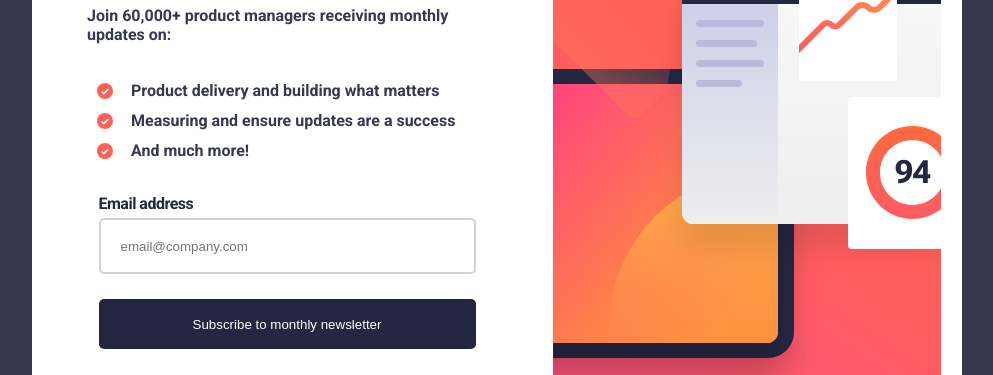
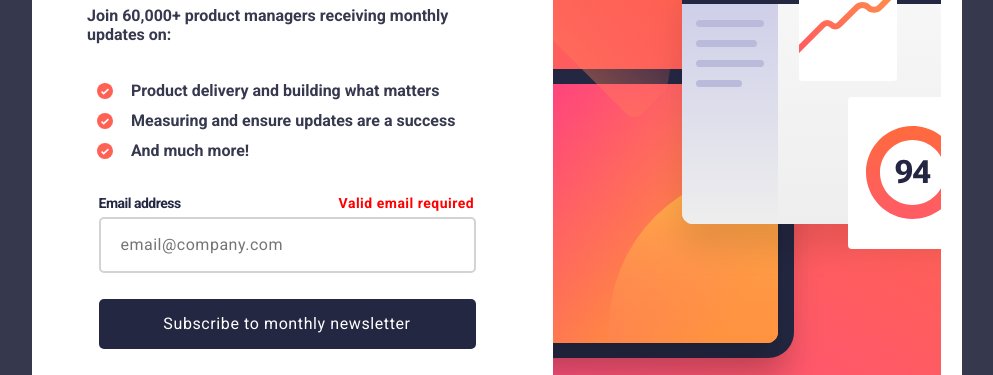
Before and after one commit to Vorpalv2/Front_End_Mentor_02, a plain HTML site: page index.html in a window 1280 px wide. Shown: the part 425-800 px from the top of the page, without its empty margins (143-1136 px from the left). Drawn offline with Linux system fonts and the light colour scheme.

Commit message:
more updates

```diff
--- a/index.html
+++ b/index.html
@@ -41,8 +41,18 @@
           </ol>
         </div>
         <section class="email">
-          <section class="emailTitle">Email address</section>
-          <input class="emailExample" placeholder="email@company.com" />
+          <div class="emailTitle">
+            <section class="emailFirstTitle">Email address</section>
+            <section class="emailSecondTitle">Valid email required</section>
+          </div>
+          <input
+            onclick="getValue()"
+            value=""
+            required
+            type="email"
+            class="emailExample"
+            placeholder="email@company.com"
+          />
           <button class="emailButton">Subscribe to monthly newsletter</button>
         </section>
       </div>
@@ -66,5 +76,6 @@
         >Frontend Mentor</a
       >. Coded by <a href="#">Your Name Here</a>.
     </div>
+    <script src="./index.js"></script>
   </body>
 </html>
--- /dev/null
+++ b/index.js
@@ -0,0 +1,19 @@
+const getValue = () => {
+  const text = document.querySelector(".emailExample");
+  const textValue = text.value;
+  console.log(typeof textValue);
+  console.log(textValue);
+  const emailBox = document.querySelector(".emailExample");
+  const emailSecondTitle = document.querySelector(".emailSecondTitle");
+
+  if (textValue.includes(`@`)) {
+    console.log("success");
+    emailSecondTitle.innerHTML = "";
+  } else {
+    console.log(emailBox);
+    emailBox.style.color = "red";
+    emailBox.style.backgroundColor = "pink";
+    emailBox.style.borderColor = "red";
+    emailSecondTitle.innerHTML = "Valid email required";
+  }
+};
--- a/styles.css
+++ b/styles.css
@@ -97,10 +97,15 @@ body {
 
 .emailExample {
   margin-top: -20px;
-  border: 2px lightgrey solid;
+  border: 2px solid;
+  border-color: lightgray;
   height: 50px;
   border-radius: 5px;
   padding-left: 20px;
+  letter-spacing: 0.5px;
+  font-weight: 400;
+  font-family: "Roboto", sans-serif;
+  font-size: 1rem;
 }
 
 .emailButton {
@@ -109,12 +114,25 @@ body {
   border: none;
   height: 50px;
   border-radius: 5px;
+  letter-spacing: 0.6px;
+  font-size: 1rem;
+  font-family: "Roboto";
 }
 
 .emailTitle {
   color: hsl(234, 29%, 20%);
   font-weight: 700;
   letter-spacing: -0.5px;
+  display: flex;
+  font-size: 14px;
+}
+
+.emailFirstTitle {
+  padding-right: 158px;
+}
+.emailSecondTitle {
+  color: red;
+  letter-spacing: 0.5px;
 }
 
 .right-image {
```
